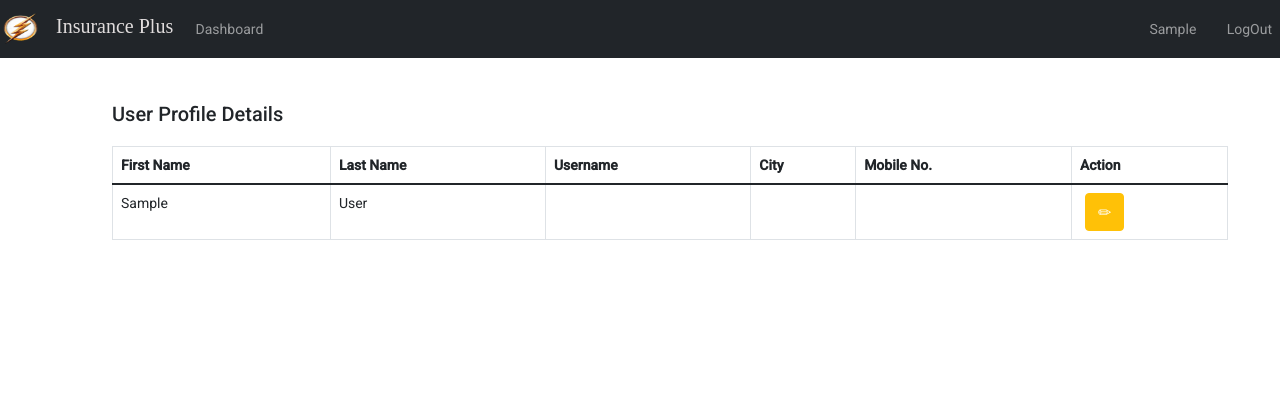
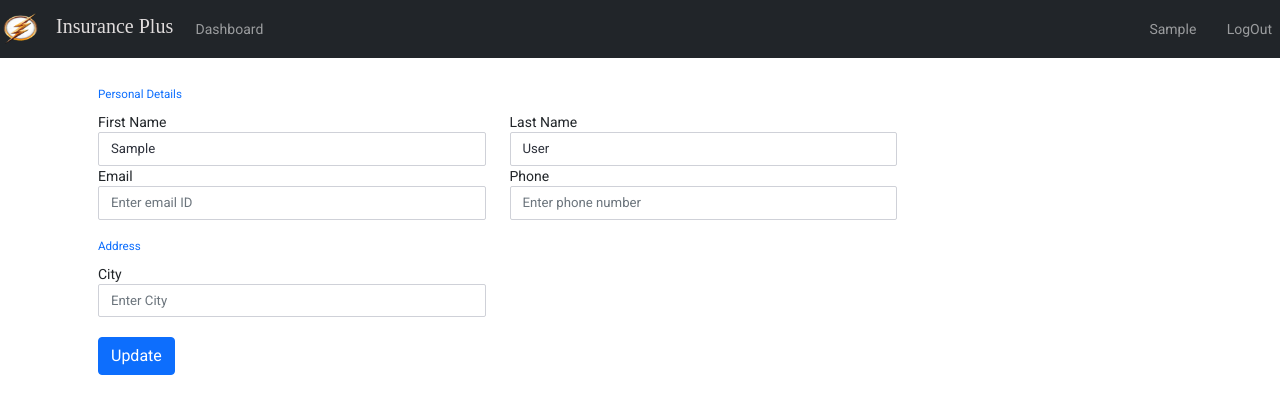
Before and after one commit to hrishi12145/Insurance-Policy-Management-Front-End, an Angular app: page /profile in a window 1280 px wide. Shown: the top 414 px of the page. Built offline with nearby package versions, Linux system fonts and the light colour scheme; sample sign-in values are in the browser's storage; a web font is replaced by a local one.

Commit message:
Front-End Updated

```diff
--- a/src/app/components/admin/admin-profile/admin-profile.component.css
+++ b/src/app/components/admin/admin-profile/admin-profile.component.css
@@ -0,0 +1,27 @@
+body {
+  margin: 0;
+  padding-top: 40px;
+  color: #2e323c;
+  background: #f5f6fa;
+  position: relative;
+  height: 100%;
+}
+
+.form-control {
+  border: 1px solid #cfd1d8;
+  -webkit-border-radius: 2px;
+  -moz-border-radius: 2px;
+  border-radius: 2px;
+  font-size: .825rem;
+  background: #ffffff;
+  color: #2e323c;
+}
+
+.card {
+  background: #ffffff;
+  -webkit-border-radius: 5px;
+  -moz-border-radius: 5px;
+  border-radius: 5px;
+  border: 0;
+  margin-bottom: 1rem;
+}
--- a/src/app/components/admin/admin-profile/admin-profile.component.html
+++ b/src/app/components/admin/admin-profile/admin-profile.component.html
@@ -1,34 +1,62 @@
-<div class="container custom-container">
-  <h2>User Profile Details</h2>
-  <table class="table table-bordered">
-    <thead>
-      <tr>
-        <th>First Name</th>
-        <th>Last Name</th>
-        <th>Username</th>
-        <th>City</th>
-        <th>Mobile No.</th>
-        <th>Action</th>
-      </tr>
-    </thead>
-    <tbody>
-      <tr>
-        <td>{{ currentAdmin.firstName }}</td>
-        <td>{{ currentAdmin.lastName }}</td>
-        <td>{{ currentAdmin.userName }}</td>
-        <td>{{ currentAdmin.city }}</td>
-        <td>{{ currentAdmin.mobileNo }}</td>
-        <td>
-          <a
-            class="btn btn-warning custom-btn-link"
-            (click)="editUserRequest(currentAdmin)"
-            ><em class="glyphicon glyphicon-pencil"></em
-          ></a>
-        </td>
-      </tr>
-    </tbody>
-  </table>
-</div>
+<div class="container">
+  <div class="row gutters">
+  <div class="col-xl-9 col-lg-9 col-md-12 col-sm-12 col-12">
+  <div class="card h-100">
+    <div class="card-body">
+      <div class="row gutters">
+        <div class="col-xl-12 col-lg-12 col-md-12 col-sm-12 col-12">
+          <h5 class="mb-2 text-primary">Personal Details</h5>
+        </div>
+        <div class="col-xl-6 col-lg-6 col-md-6 col-sm-6 col-12">
+          <div class="form-group">
+            <label for="fullName">First Name</label>
+            <input type="text" class="form-control" id="fullName" placeholder="Enter first name" value="{{ currentAdmin.firstName }}" readonly>
+          </div>
+        </div>
+        <div class="col-xl-6 col-lg-6 col-md-6 col-sm-6 col-12">
+          <div class="form-group">
+            <label for="fullName">Last Name</label>
+            <input type="text" class="form-control" id="fullName" placeholder="Enter last name" value="{{ currentAdmin.lastName }}" readonly>
+          </div>
+        </div>
+
+        <div class="col-xl-6 col-lg-6 col-md-6 col-sm-6 col-12">
+          <div class="form-group">
+            <label for="eMail">Email</label>
+            <input type="email" class="form-control" id="eMail" placeholder="Enter email ID" value="{{ currentAdmin.userName }}" readonly>
+          </div>
+        </div>
+        <div class="col-xl-6 col-lg-6 col-md-6 col-sm-6 col-12">
+          <div class="form-group">
+            <label for="phone">Phone</label>
+            <input type="text" class="form-control" id="phone" placeholder="Enter phone number" value="{{ currentAdmin.mobileNo }}" readonly>
+          </div>
+        </div>
+      </div>
+      <div class="row gutters">
+        <div class="col-xl-12 col-lg-12 col-md-12 col-sm-12 col-12">
+          <h5 class="mt-3 mb-2 text-primary">Address</h5>
+        </div>
+        <div class="col-xl-6 col-lg-6 col-md-6 col-sm-6 col-12">
+          <div class="form-group">
+            <label for="ciTy">City</label>
+            <input type="name" class="form-control" id="ciTy" placeholder="Enter City" value="{{ currentAdmin.city }}" readonly>
+          </div>
+        </div>
+      </div>
+      <br>
+      <div class="row gutters">
+        <div class="col-xl-12 col-lg-12 col-md-12 col-sm-12 col-12">
+          <div class="text-right">
+            <button type="button" id="submit" name="submit" class="btn btn-primary" (click)="editUserRequest(currentAdmin)">Update</button>
+          </div>
+        </div>
+      </div>
+    </div>
+  </div>
+  </div>
+  </div>
+  </div>
 
 <!--========================================
     userModal -- Update User Details
--- a/src/app/components/user/profile/profile.component.css
+++ b/src/app/components/user/profile/profile.component.css
@@ -1,22 +1,27 @@
-table {
-  width: 100%;
+body {
+  margin: 0;
+  padding-top: 40px;
+  color: #2e323c;
+  background: #f5f6fa;
+  position: relative;
+  height: 100%;
 }
 
-.custom-container {
-  margin-left: 100px;
-  margin-top: 40px;
-  width: calc(100% - 100px);
+.form-control {
+  border: 1px solid #cfd1d8;
+  -webkit-border-radius: 2px;
+  -moz-border-radius: 2px;
+  border-radius: 2px;
+  font-size: .825rem;
+  background: #ffffff;
+  color: #2e323c;
 }
 
-.custom-btn-link {
-  margin-left: 5px;
-  color: #fff;
+.card {
+  background: #ffffff;
+  -webkit-border-radius: 5px;
+  -moz-border-radius: 5px;
+  border-radius: 5px;
+  border: 0;
+  margin-bottom: 1rem;
 }
-
-.custom-btn-link .glyphicon {
-  color: #fff;
-}
-
-.custom-mat-cell {
-  width: 120px;
-}
--- a/src/app/components/user/profile/profile.component.html
+++ b/src/app/components/user/profile/profile.component.html
@@ -1,34 +1,65 @@
-<div class="container custom-container">
-  <h2>User Profile Details</h2>
-  <table class="table table-bordered">
-    <thead>
-      <tr>
-        <th>First Name</th>
-        <th>Last Name</th>
-        <th>Username</th>
-        <th>City</th>
-        <th>Mobile No.</th>
-        <th>Action</th>
-      </tr>
-    </thead>
-    <tbody>
-      <tr>
-        <td>{{ currentUser.firstName }}</td>
-        <td>{{ currentUser.lastName }}</td>
-        <td>{{ currentUser.userName }}</td>
-        <td>{{ currentUser.city }}</td>
-        <td>{{ currentUser.mobileNo }}</td>
-        <td>
-          <a
-            class="btn btn-warning custom-btn-link"
-            (click)="editUserRequest(currentUser)"
-            ><em class="glyphicon glyphicon-pencil"></em
-          ></a>
-        </td>
-      </tr>
-    </tbody>
-  </table>
-</div>
+<div class="container">
+  <div class="row gutters">
+  <div class="col-xl-9 col-lg-9 col-md-12 col-sm-12 col-12">
+  <div class="card h-100">
+    <div class="card-body">
+      <div class="row gutters">
+        <div class="col-xl-12 col-lg-12 col-md-12 col-sm-12 col-12">
+          <h5 class="mb-2 text-primary">Personal Details</h5>
+        </div>
+        <div class="col-xl-6 col-lg-6 col-md-6 col-sm-6 col-12">
+          <div class="form-group">
+            <label for="fullName">First Name</label>
+            <input type="text" class="form-control" id="fullName" placeholder="Enter first name" value="{{ currentUser.firstName }}" readonly>
+          </div>
+        </div>
+        <div class="col-xl-6 col-lg-6 col-md-6 col-sm-6 col-12">
+          <div class="form-group">
+            <label for="fullName">Last Name</label>
+            <input type="text" class="form-control" id="fullName" placeholder="Enter last name" value="{{ currentUser.lastName }}" readonly>
+          </div>
+        </div>
+
+        <div class="col-xl-6 col-lg-6 col-md-6 col-sm-6 col-12">
+          <div class="form-group">
+            <label for="eMail">Email</label>
+            <input type="email" class="form-control" id="eMail" placeholder="Enter email ID" value="{{ currentUser.userName }}" readonly>
+          </div>
+        </div>
+        <div class="col-xl-6 col-lg-6 col-md-6 col-sm-6 col-12">
+          <div class="form-group">
+            <label for="phone">Phone</label>
+            <input type="text" class="form-control" id="phone" placeholder="Enter phone number" value="{{ currentUser.mobileNo }}" readonly>
+          </div>
+        </div>
+      </div>
+      <div class="row gutters">
+        <div class="col-xl-12 col-lg-12 col-md-12 col-sm-12 col-12">
+          <h5 class="mt-3 mb-2 text-primary">Address</h5>
+        </div>
+        <div class="col-xl-6 col-lg-6 col-md-6 col-sm-6 col-12">
+          <div class="form-group">
+            <label for="ciTy">City</label>
+            <input type="name" class="form-control" id="ciTy" placeholder="Enter City" value="{{ currentUser.city }}" readonly>
+          </div>
+        </div>
+      </div>
+      <br>
+      <div class="row gutters">
+        <div class="col-xl-12 col-lg-12 col-md-12 col-sm-12 col-12">
+          <div class="text-right">
+            <button type="button" id="submit" name="submit" class="btn btn-primary" (click)="editUserRequest(currentUser)">Update</button>
+          </div>
+        </div>
+      </div>
+    </div>
+  </div>
+  </div>
+  </div>
+  </div>
+
+
+
 
 <!--========================================
     userModal -- Update User Details
--- a/src/app/components/user/transaction-details/transaction-details.component.html
+++ b/src/app/components/user/transaction-details/transaction-details.component.html
@@ -4,8 +4,8 @@
       <div class="card-header">
         <div class="row">
           <div class="col col-xs-6">
-            <div class="row" style="text-align: center; color: #0053ee ; font-family:'Arial Narrow Bold'">
-              <h3 class="panel-title">Transactions History</h3>
+            <div class="row" style="text-align: left; color: #0053ee">
+              <h3 class="panel-title">All Transactions</h3>
             </div>
           </div>
         </div>
@@ -17,7 +17,7 @@
             <th mat-header-cell *matHeaderCellDef mat-sort-header>
               Transaction Id
             </th>
-            <td mat-cell *matCellDef="let element">{{ element.user.id }}</td>
+            <td mat-cell *matCellDef="let element">{{ element.id }}</td>
           </ng-container>
 
           <ng-container matColumnDef="firstName">
@@ -67,7 +67,7 @@
           <tr mat-row *matRowDef="let row; columns: displayedColumns"></tr>
         </table>
         <mat-paginator
-          [pageSizeOptions]="[10, 20, 30]"
+          [pageSizeOptions]="[50, 100, 1000]"
           showFirstLastButtons
         ></mat-paginator>
       </div>
--- a/src/app/services/user.service.ts
+++ b/src/app/services/user.service.ts
@@ -127,7 +127,7 @@ export class UserService {
   // HttpClient API get() method => Fetch Transaction Details By Id
   getTransactionById(id: string): Observable<Transaction[]> {
     return this.http
-      .get<Transaction[]>(API_URL + 'transaction/getTransactionById/' + id)
+      .get<Transaction[]>(API_URL + 'transaction/getTransactionById/' + `${id}`)
       .pipe(retry(1), catchError(this.handleError));
   }
 
```
